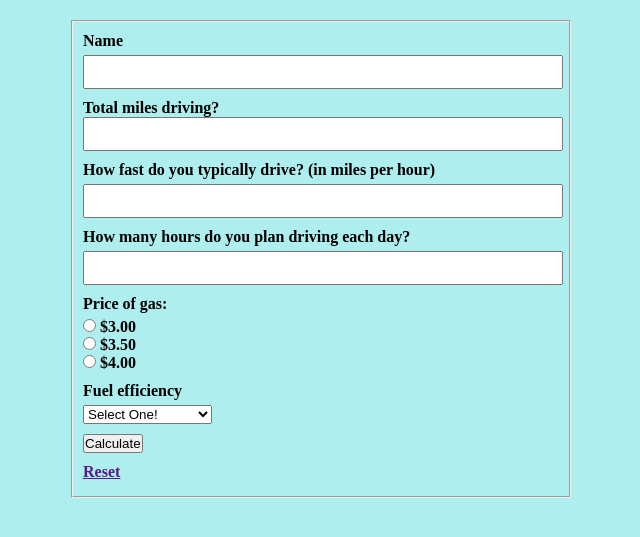
After one commit to TheMoinator22/it261, a PHP site: page /website/calculator.php in a window 1280 px wide. The commit adds this page. Shown: the top 537 px of the page, without its empty margins (319-959 px from the left). Run offline with PHP 8.4, Linux system fonts and the light colour scheme.

Commit message:
homework

```diff
--- a/index.php
+++ b/index.php
@@ -182,11 +182,11 @@
                 </li>
 
                 <li>
-                    <a href="">3</a>
+                    <a href="weeks/week5/currency3.php">currency3.php</a>
                 </li>
 
                 <li>
-                    <a href="">4</a>
+                    <a href="weeks/week5/null.php">null.php</a>
                 </li>
 
                 <li>
--- /dev/null
+++ b/website/calculator.php
@@ -0,0 +1,105 @@
+<!DOCTYPE html>
+<html lang="en">
+<head>
+    <meta charset="UTF-8">
+    <meta http-equiv="X-UA-Compatible" content="IE=edge">
+    <meta name="viewport" content="width=device-width, initial-scale=1.0">
+    <title>My Mileage Calculator</title>
+    <link href="css/calculatorstyles.css" type="text/css" rel="stylesheet">
+</head>
+<body>
+
+    <form action="<?php echo htmlspecialchars($_SERVER['PHP_SELF']) ?>" method="post">
+        <fieldset>
+            <label>Name</label>
+            <input type="text" name="name" value="<?php if(isset($_POST['name'])) {echo htmlspecialchars($_POST['name']);} ?>">
+
+            <label>Total miles driving?<label>
+            <input type="number" name="total_miles" value="<?php if(isset($_POST['total_miles'])) {echo htmlspecialchars($_POST['total_miles']);} ?>">
+
+            <label>How fast do you typically drive? (in miles per hour)</label>
+            <input type="number" name="mph" value="<?php if(isset($_POST['mph'])) {echo htmlspecialchars($_POST['mph']);} ?>">
+
+            <label>How many hours do you plan driving each day?</label>
+            <input type="number" name="hours_daily" value="<?php if(isset($_POST['hours_daily'])) {echo htmlspecialchars($_POST['hours_daily']);} ?>">
+
+            <label>Price of gas:</label>
+            <ul>
+                <li><input type="radio" name="gas_price" value="3.00" <?php if(isset($_POST['gas_price']) && $_POST['gas_price'] == 3.00) {echo 'checked="checked"';} ?>> $3.00 </li>
+                <li><input type="radio" name="gas_price" value="3.50" <?php if(isset($_POST['gas_price']) && $_POST['gas_price'] == 3.50) {echo 'checked="checked"';} ?>> $3.50 </li>
+                <li><input type="radio" name="gas_price" value="4.00" <?php if(isset($_POST['gas_price']) && $_POST['gas_price'] == 4.00) {echo 'checked="checked"';} ?>> $4.00 </li>
+            </ul>
+
+            <label>Fuel efficiency</label>
+            <select name="mpg">
+                <option value="" NULL <?php if(isset($_POST['mpg']) && $_POST['mpg'] == NULL) {echo 'selected="unselected"';}?>> Select One! </option>
+                <option value="10" <?php if(isset($_POST['mpg']) && $_POST['mpg'] == "10") {echo 'selected="selected"';}?>> Terrible - 10mpg </option>
+                <option value="20" <?php if(isset($_POST['mpg']) && $_POST['mpg'] == "20") {echo 'selected="selected"';}?>> Eh - 20mpg </option>
+                <option value="30" <?php if(isset($_POST['mpg']) && $_POST['mpg'] == "30") {echo 'selected="selected"';}?>> Good - 30mpg </option>
+                <option value="40" <?php if(isset($_POST['mpg']) && $_POST['mpg'] == "40") {echo 'selected="selected"';}?>> Excellent - 40mpg </option>
+            </select>
+
+            <input type="submit" value="Calculate">
+
+            <p><a href="">Reset</a></p>
+
+        </fieldset>
+    </form>
+
+
+    <?php
+
+        if($_SERVER['REQUEST_METHOD'] == 'POST') {
+
+            if(empty($_POST['name'])) {
+                echo '<p class="error">Please fill out your name</p>';
+            }
+
+            if(empty($_POST['total_miles'])) {
+                echo '<p class="error">Please fill out the total miles you will drive</p>';
+            }
+
+            if(empty($_POST['mph'])) {
+                echo '<p class="error">Please fill out your driving speed</p>';
+            }
+
+            if(empty($_POST['hours_daily'])) {
+                echo '<p class="error">Please fill out how many miles you will drive daily</p>';
+            }
+
+            if(empty($_POST['gas_price'])) {
+                echo '<p class="error">Please select the price of gas</p>';
+            }
+
+            if($_POST['mpg'] == NULL) {
+                echo '<p class="error">Please select your miles per gallon rate</p>';
+            }
+
+
+            if(isset($_POST['name'], $_POST['total_miles'], $_POST['mph'], $_POST['hours_daily'], $_POST['gas_price'], $_POST['mpg'])) {
+                $name = $_POST['name'];
+                $total_miles = floatval($_POST['total_miles']);
+                $mph = floatval($_POST['mph']);
+                $hours_daily = floatval($_POST['hours_daily']);
+                $gas_price = floatval($_POST['gas_price']);
+                $mpg = floatval($_POST['mpg']);
+                $hours_driving = $hours_daily / $mph;
+                $days_driving = $hours_driving / $hours_daily;
+                $fuel_amount = $total_miles / $mpg;
+                $gas_cost = $fuel_amount * $gas_price;
+
+                if(!empty($name && $total_miles && $mph && $hours_daily && $gas_price && $mpg)) {
+                    echo '<div class="box">
+                        <p> Hello '.$name.'. You will be on the road for a total of <b>'.number_format($hours_driving, 2).' hours</b>
+                        over the course of <b>'.number_format($days_driving, 2).' days</b>.
+                        This trip will take <b>'.number_format($fuel_amount, 2).' gallons</b> of gas, costing you <b>$'.number_format($gas_cost,2).' dollars.</b></p>
+                    <div>';
+                } // end !isset
+
+            } // end isset
+
+        } // end server
+    ?>
+
+</body>
+</html>
--- /dev/null
+++ b/website/css/calculatorstyles.css
@@ -0,0 +1,65 @@
+* {
+    padding: 0;
+    margin: 0;
+    box-sizing: 0;
+}
+
+
+body {
+    background: paleturquoise;
+}
+
+form {
+    max-width: 500px;
+    margin: 20px auto;
+}
+
+
+fieldset {
+    padding: 10px;
+}
+
+
+label {
+    display: block;
+    margin-bottom: 5px;
+    font-weight: bold;
+}
+
+
+input[type=text], input[type=email], input[type=number] {
+    width: 100%;
+    height: 30px;
+    margin-bottom: 10px;
+}
+
+
+input[type=submit] {
+    margin-bottom: 10px;
+}
+
+
+select {
+    display: block;
+    margin-bottom: 10px;
+}
+
+
+form ul {
+    margin-bottom: 10px;
+    list-style-type: none;
+}
+
+
+.box {
+    width: 500px;
+    padding: 10px;
+    margin: 0 auto;
+}
+
+
+.error {
+    color: red;
+    font-style: italic;
+    text-align: center;
+}
```
Also changed, not shown: weeks/week5/currency3.php (added, +100 -0 lines), weeks/week5/null.php (added, +19 -0 lines).
